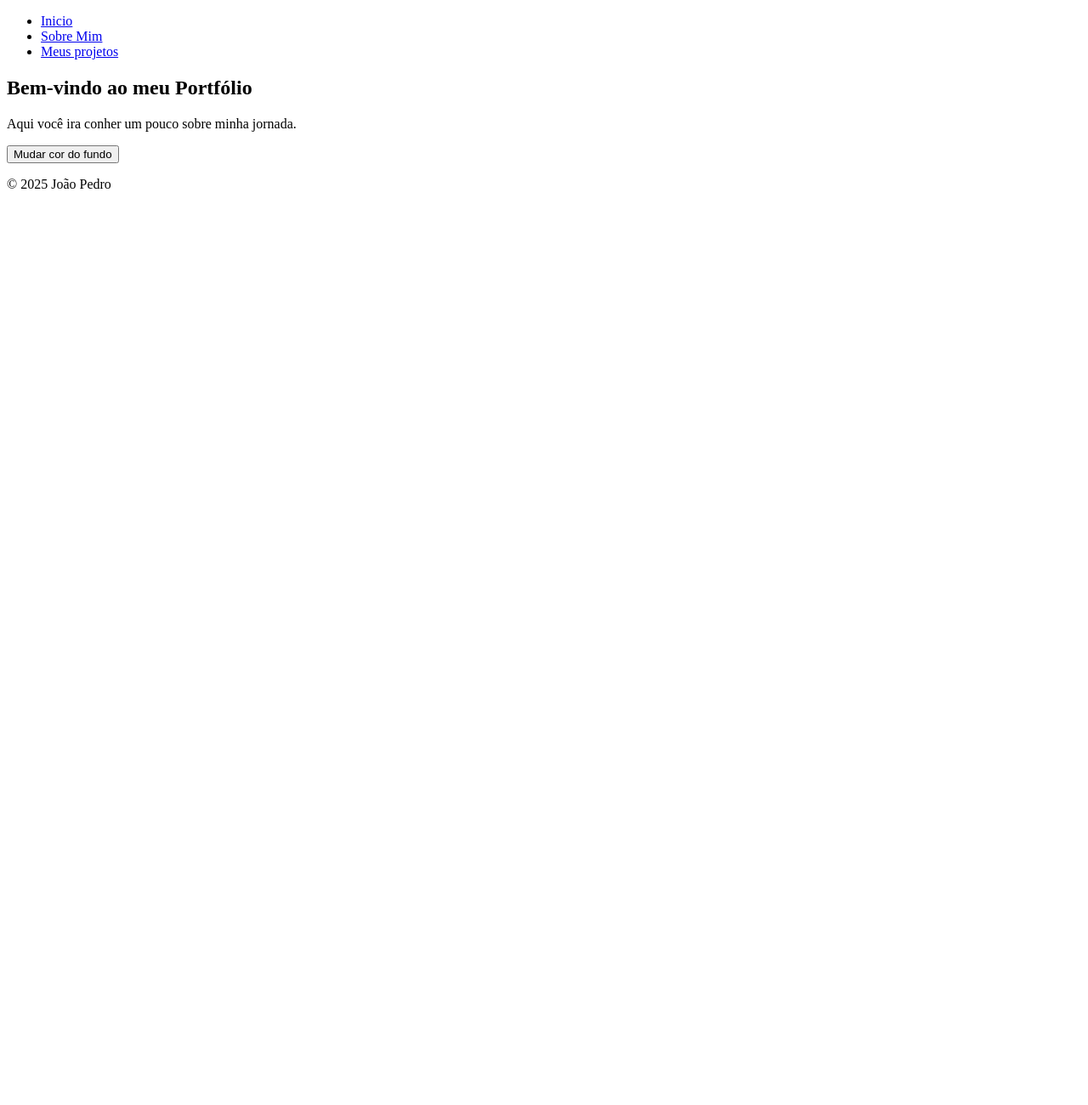
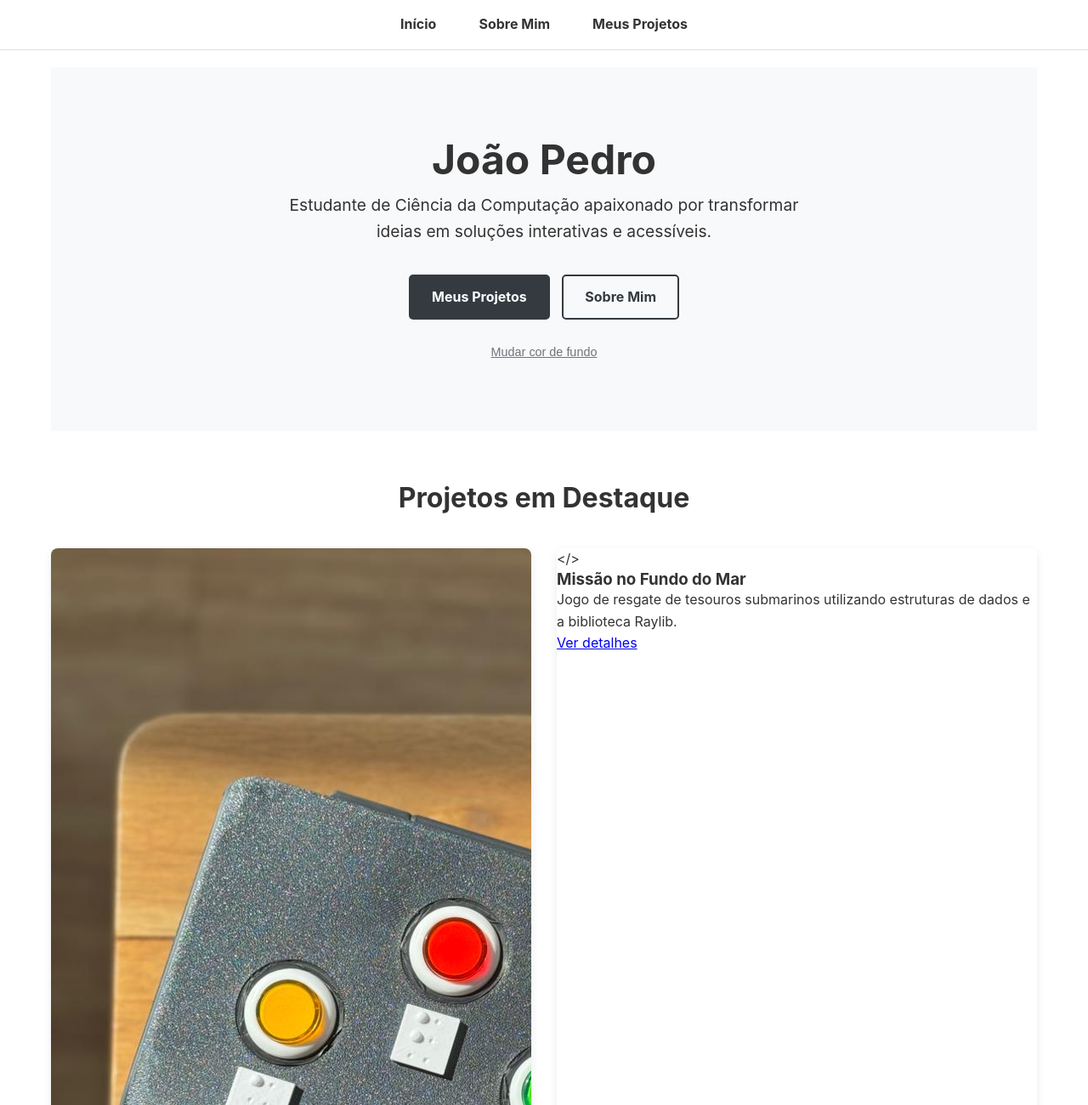
Before and after one commit to jppatriotacarvalho/Portifolio, a plain HTML site: page index.html in a window 1280 px wide. Shown: the top 1300 px of the page at 85% size. Before the commit the page ends 800 px from the top, so only its background shows below. Drawn offline with Linux system fonts and the light colour scheme.

Commit message:
readme e about+index atualizados

```diff
--- a/css/styles.css
+++ b/css/styles.css
@@ -0,0 +1,131 @@
+* {
+    margin: 0;
+    padding: 0;
+    box-sizing: border-box;
+}
+
+body {
+    font-family: -apple-system, BlinkMacSystemFont, "Segoe UI", Roboto, Helvetica, Arial, sans-serif;
+    line-height: 1.6;
+    color: #333;
+}
+
+main {
+    max-width: 1200px;
+    margin: 0 auto;
+    padding: 20px;
+}
+
+h1, h2, h3 {
+    line-height: 1.2;
+}
+
+header {
+    background: #fff;
+    padding: 1rem 0;
+    border-bottom: 1px solid #e0e0e0;
+    text-align: center;
+}
+
+.nav-list {
+    list-style: none;
+    display: flex;
+    justify-content: center;
+    gap: 30px;
+}
+
+.nav-list a {
+    text-decoration: none;
+    color: #333;
+    font-weight: bold;
+    padding: 5px 10px;
+    transition: color 0.3s;
+}
+
+.nav-list a:hover {
+    color: #007bff;
+}
+
+.btn {
+    display: inline-block;
+    padding: 12px 25px;
+    background-color: #343a40;
+    color: #fff;
+    text-decoration: none;
+    border-radius: 5px;
+    font-weight: bold;
+    margin: 5px;
+    border: 2px solid transparent;
+    transition: all 0.3s ease;
+}
+
+.btn:hover {
+    background-color: #555;
+}
+
+.btn.btn-secondary {
+    background-color: transparent;
+    color: #343a40;
+    border-color: #343a40;
+}
+
+.btn.btn-secondary:hover {
+    background-color: #343a40;
+    color: #fff;
+}
+
+.intro {
+    text-align: center;
+    padding: 80px 20px;
+    background-color: #f8f9fa;
+}
+
+.intro h1 {
+    font-size: 3rem;
+    margin-bottom: 10px;
+}
+
+.intro p {
+    font-size: 1.2rem;
+    max-width: 600px;
+    margin: 0 auto 30px;
+}
+
+.cta-buttons {
+    margin-bottom: 20px;
+}
+
+.color-changer {
+    background: none;
+    border: none;
+    color: #6c757d;
+    text-decoration: underline;
+    cursor: pointer;
+    font-size: 0.9rem;
+}
+
+.featured-projects {
+    padding: 60px 0;
+    text-align: center;
+}
+
+.featured-projects h2 {
+    font-size: 2rem;
+    margin-bottom: 40px;
+}
+
+.project-grid {
+    display: grid;
+    grid-template-columns: repeat(auto-fit, minmax(300px, 1fr));
+    gap: 30px;
+}
+
+.project-card {
+    background: #fff;
+    border-radius: 8px;
+    box-shadow: 0 4px 12px rgba(0,0,0,0.08);
+    overflow: hidden;
+    text-align: left;
+    transition: transform 0.3s, box-shadow 0.3s;
+}
+.project-card:hover
--- a/index.html
+++ b/index.html
@@ -3,31 +3,68 @@
 <head>
     <meta charset="UTF-8" />
     <meta name="viewport" content="width=device-width, initial-scale=1" />
-    <title>Portfólio de João Pedro </title>
+    <title>Portfólio de João Pedro</title>
     <link rel="stylesheet" href="css/styles.css" />
 </head>
-
 <body>
     <header>
         <nav>
             <ul class="nav-list">
-                <li><a href="index.html">Inicio</a></li>
+                <li><a href="index.html">Início</a></li>
                 <li><a href="about.html">Sobre Mim</a></li>
-                <li><a href="projects.html">Meus projetos</a></li>
+                <li><a href="projects.html">Meus Projetos</a></li>
             </ul>
         </nav>
     </header>
 
     <main>
         <section class="intro">
-            <h1>Bem-vindo ao meu Portfólio</h1>
-            <p>Aqui você ira conher um pouco sobre minha jornada.</p>
-            <button id="changeColorBtn">Mudar cor do fundo</button>
+            <h1>João Pedro</h1>
+            <p>Estudante de Ciência da Computação apaixonado por transformar ideias em soluções interativas e acessíveis.</p>
+            <div class="cta-buttons">
+                <a href="projects.html" class="btn">Meus Projetos</a>
+                <a href="about.html" class="btn btn-secondary">Sobre Mim</a>
+            </div>
+            <button id="changeColorBtn" class="color-changer">Mudar cor de fundo</button>
         </section>
+
+        <section class="featured-projects">
+            <h2>Projetos em Destaque</h2>
+            <div class="project-grid">
+                <div class="project-card">
+                    <img src="img/jogo-acessivel-2.jpeg" alt="Jogo acessível para deficientes visuais">
+                    <h3>Jogo Acessível</h3>
+                    <p>Jogo de memória e lógica com recursos de acessibilidade como braile e áudio descritivo.</p>
+                    <a href="about.html">Ver detalhes</a>
+                </div>
+                <div class="project-card">
+                    <div class="image-placeholder">
+                        <span>&lt;/&gt;</span>
+                    </div>
+                    <h3>Missão no Fundo do Mar</h3>
+                    <p>Jogo de resgate de tesouros submarinos utilizando estruturas de dados e a biblioteca Raylib.</p>
+                    <a href="projects.html">Ver detalhes</a>
+                </div>
+                 </div>
+        </section>
+
+        <section class="skills">
+            <h2>Minhas Habilidades</h2>
+            <div class="skills-list">
+                <span>Python</span>
+                <span>C</span>
+                <span>HTML5</span>
+                <span>CSS3</span>
+                <span>JavaScript</span>
+                <span>Metodologias Ágeis</span>
+                <span>Raylib</span>
+            </div>
+        </section>
+
     </main>
 
     <footer>
-        <p>© 2025 João Pedro
+        <p>© 2025 João Pedro</p>
     </footer>
 
     <script src="js/script.js"></script>
--- a/js/script.js
+++ b/js/script.js
@@ -0,0 +1,21 @@
+document.addEventListener('DOMContentLoaded', function() {
+
+    const changeColorBtn = document.getElementById('changeColorBtn');
+    const introSection = document.querySelector('.intro');
+
+    const colors = [
+        '#f8f9fa',
+        '#e0f7fa',
+        '#fbe9e7',
+        '#e8f5e9',
+        '#f3e5f5'
+    ];
+
+    let currentColorIndex = 0;
+
+    changeColorBtn.addEventListener('click', function() {
+        currentColorIndex = (currentColorIndex + 1) % colors.length;
+        introSection.style.backgroundColor = colors[currentColorIndex];
+    });
+
+});
```
Also changed, not shown: about.html (+60 -0 lines), img/jogo-acessivel-1.jpeg (added), img/jogo-acessivel-2.jpeg (added), 1 other file.
